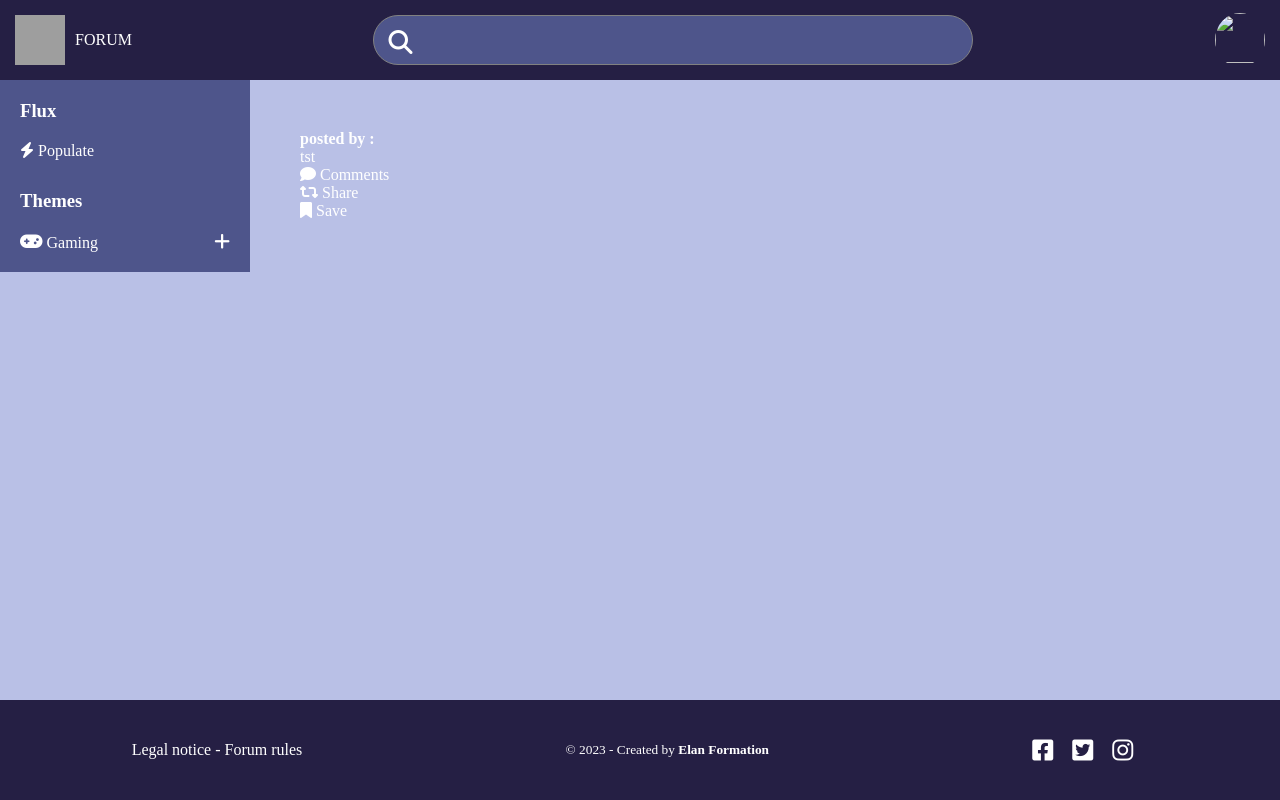
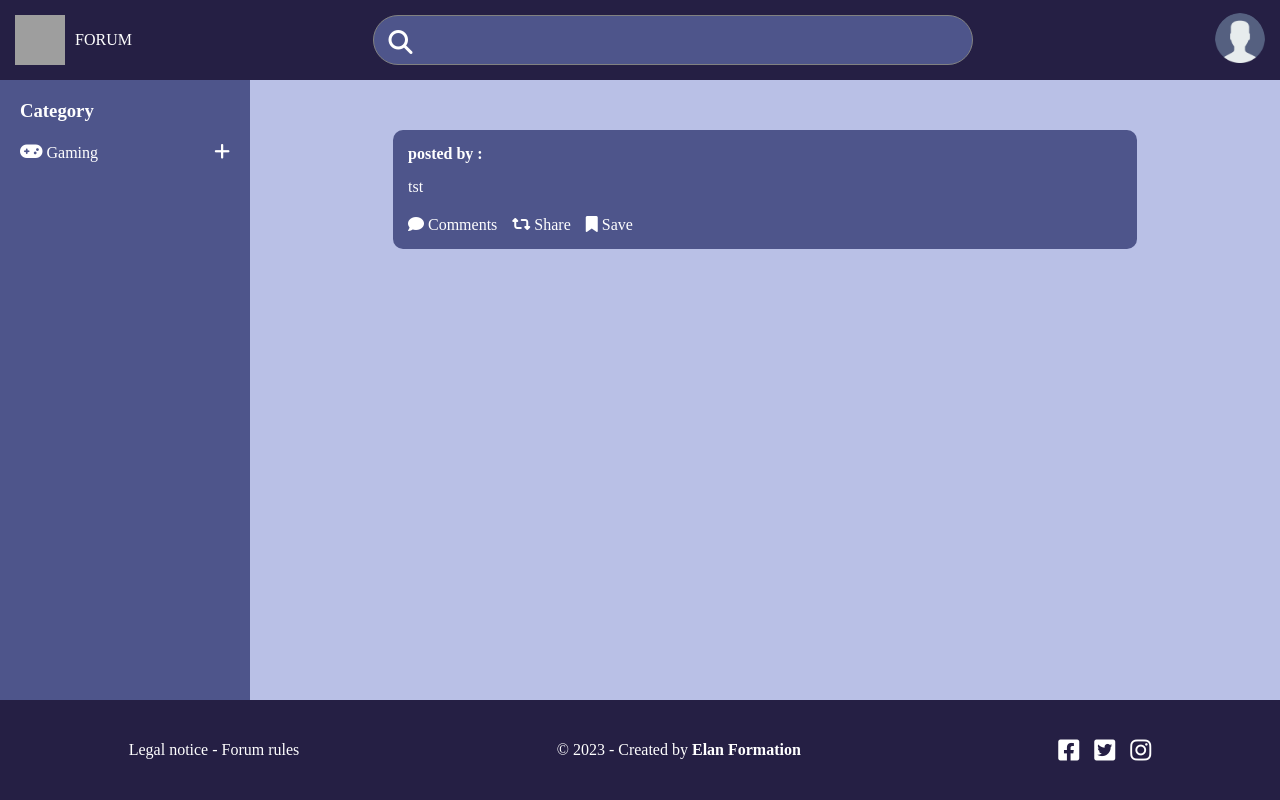
Before and after one commit to DenZaiyy/SQL_Forum, a PHP site: page / in a window 1280 px wide. Run offline with PHP 8.4, Linux system fonts and the light colour scheme; data comes from the database, SQL or seed files in the repository; data that the repository does not hold is empty; some libraries are stand-ins or nearby versions; grey boxes are pictures that could not be loaded.

Commit message:
Update Layout

```diff
--- a/public/css/style.css
+++ b/public/css/style.css
@@ -2,6 +2,18 @@
   margin: 0;
   padding: 0;
   box-sizing: border-box;
+}
+
+:root {
+  --body-color: #B9C0E6;
+  --head-color: #251F44;
+  --icon-topic-color: #B9C0E6;
+  --body-response-color: #829FD6;
+  --icon-topic-color-2: #4E558B;
+  --color-grey: #818181;
+  --color-white: #fff;
+  --trans_ease-in-out_02s: all .3s ease-in-out;
+  --trans-linear-02s: all .2s linear;
 }
 
 html {
@@ -9,18 +21,18 @@ html {
 }
 
 body {
-  background-color: #B9C0E6;
-  color: #fff;
-  min-height: 100%;
+  background-color: var(--body-color);
+  color: var(--color-white);
+  min-height: 100vh;
   position: relative;
 }
 body a {
-  color: #fff;
+  color: var(--color-white);
   text-decoration: none;
 }
 
 .container {
-  flex: 1 0 auto;
+  min-height: 100vh;
 }
 
 header nav {
@@ -29,11 +41,14 @@ header nav {
   justify-content: space-between;
   height: 80px;
   padding: 15px;
-  background-color: #251F44;
+  background-color: var(--head-color);
 }
 header nav .logo {
   display: flex;
   align-items: center;
+  -webkit-user-select: none;
+     -moz-user-select: none;
+          user-select: none;
 }
 header nav .logo p {
   margin-left: 10px;
@@ -54,9 +69,10 @@ header nav .searchBar input[type=search] {
   border-radius: 50px;
   border: 1px solid #818181;
   background-color: #4E558B;
-  color: #fff;
+  color: var(--color-white);
   padding: 15px;
   padding-left: 50px;
+  font-size: large;
 }
 header nav .searchBar input[type=search]:focus {
   outline: none;
@@ -64,6 +80,9 @@ header nav .searchBar input[type=search]:focus {
 header nav .profil {
   border-radius: 50%;
   overflow: hidden;
+  -webkit-user-select: none;
+     -moz-user-select: none;
+          user-select: none;
 }
 header nav .profil .dropdown-user-menu {
   display: none;
@@ -71,7 +90,6 @@ header nav .profil .dropdown-user-menu {
   width: 200px;
   right: 0;
   background-color: #4E558B;
-  color: #fff;
   box-shadow: 0px 8px 16px 0px rgba(0, 0, 0, 0.2);
   padding: 15px;
 }
@@ -108,18 +126,13 @@ header nav .profil:hover .dropdown-user-menu {
 
 .content-flex {
   display: flex;
+  min-height: 100%;
 }
 .content-flex aside {
   padding: 20px;
   min-width: 250px;
-  height: 100%;
+  min-height: 85vh;
   background-color: #4E558B;
-}
-.content-flex aside .flux {
-  margin-bottom: 30px;
-}
-.content-flex aside .flux h3 {
-  margin-bottom: 20px;
 }
 .content-flex aside .themes h3 {
   margin-bottom: 20px;
@@ -133,6 +146,35 @@ header nav .profil:hover .dropdown-user-menu {
 }
 .content-flex main {
   padding: 50px;
+  width: 100%;
+  display: flex;
+  flex-direction: column;
+  align-items: center;
+}
+.content-flex main .card-topic {
+  background-color: #4E558B;
+  padding: 15px;
+  border-radius: 10px;
+  width: 80%;
+  margin-bottom: 20px;
+}
+.content-flex main .card-topic .infos {
+  margin-bottom: 15px;
+}
+.content-flex main .card-topic .preview {
+  margin-bottom: 20px;
+}
+.content-flex main .card-topic .preview p {
+  text-align: justify;
+}
+.content-flex main .card-topic .btns {
+  display: flex;
+}
+.content-flex main .card-topic .btns .comments {
+  margin-right: 15px;
+}
+.content-flex main .card-topic .btns .share {
+  margin-right: 15px;
 }
 
 footer {
@@ -140,17 +182,29 @@ footer {
   align-items: center;
   justify-content: space-around;
   height: 100px;
-  background-color: #251F44;
+  background-color: var(--head-color);
   position: absolute;
   bottom: 0;
   left: 0;
   width: 100%;
   flex: 1;
 }
+footer .socials {
+  display: flex;
+}
+footer .socials a {
+  transition: var(--trans_ease-in-out_02s);
+}
 footer .socials a i {
   font-size: x-large;
-  padding: 0 15px 0 0;
 }
-footer .socials a i:nth-child(2) {
-  padding: unset;
+footer .socials a:hover {
+  transition: var(--trans_ease-in-out_02s);
+  color: #251F44;
+}
+footer .socials .fb {
+  margin-right: 15px;
+}
+footer .socials .twitter {
+  margin-right: 15px;
 }/*# sourceMappingURL=style.css.map */
--- a/public/css/style.scss
+++ b/public/css/style.scss
@@ -2,6 +2,19 @@
     margin: 0;
     padding: 0;
     box-sizing: border-box;
+}
+
+
+:root {
+    --body-color: #B9C0E6;
+    --head-color: #251F44;
+    --icon-topic-color: #B9C0E6;
+    --body-response-color: #829FD6;
+    --icon-topic-color-2: #4E558B;
+    --color-grey: #818181;
+    --color-white: #fff;
+    --trans_ease-in-out_02s: all .3s ease-in-out;
+    --trans-linear-02s: all .2s linear;
 }
 
 html {
@@ -9,19 +22,19 @@ html {
 }
 
 body {
-    background-color: #B9C0E6;
-    color: #fff;
-    min-height: 100%;
+    background-color: var(--body-color);
+    color: var(--color-white);
+    min-height: 100vh;
     position: relative;
 
     a {
-        color: #fff;
+        color: var(--color-white);
         text-decoration: none;
     }
 }
 
 .container {
-    flex: 1 0 auto;
+    min-height: 100vh;
 }
 
 header {
@@ -31,10 +44,11 @@ header {
         justify-content: space-between;
         height: 80px;
         padding: 15px;
-        background-color: #251F44;
+        background-color: var(--head-color);
         .logo {
             display: flex;
             align-items: center;
+            user-select: none;
 
             p {
                 margin-left: 10px;
@@ -56,9 +70,10 @@ header {
                 border-radius: 50px;
                 border: 1px solid #818181;
                 background-color: #4E558B;
-                color: #fff;
+                color: var(--color-white);
                 padding: 15px;
                 padding-left: 50px;
+                font-size: large;
 
                 &:focus {
                     outline: none;
@@ -69,6 +84,7 @@ header {
         .profil {
             border-radius: 50%;
             overflow: hidden;
+            user-select: none;
 
             .dropdown-user-menu {
                 display: none;
@@ -76,7 +92,6 @@ header {
                 width: 200px;
                 right: 0;
                 background-color: #4E558B;
-                color: #fff;
                 box-shadow: 0px 8px 16px 0px rgba(0,0,0,0.2);
                 padding: 15px;
 
@@ -124,18 +139,12 @@ header {
 }
 .content-flex {
     display: flex;
+    min-height: 100%;
     aside {
         padding: 20px;
         min-width: 250px;
-        height: 100%;
+        min-height: 85vh;
         background-color: #4E558B;
-
-        .flux {
-            margin-bottom: 30px;
-            h3 {
-                margin-bottom: 20px;
-            }
-        }
 
         .themes {
             h3 {
@@ -157,6 +166,41 @@ header {
 
     main {
         padding: 50px;
+        width: 100%;
+        display: flex;
+        flex-direction: column;
+        align-items: center;
+
+        .card-topic {
+            background-color: #4E558B;
+            padding: 15px;
+            border-radius: 10px;
+            width: 80%;
+            margin-bottom: 20px;
+
+            .infos {
+                margin-bottom: 15px;
+            }
+
+            .preview {
+                p {
+                    text-align: justify;
+                }
+                margin-bottom: 20px;
+            }
+
+            .btns {
+                display: flex;
+
+                .comments {
+                    margin-right: 15px;
+                }
+
+                .share {
+                    margin-right: 15px;
+                }
+            }
+        }
     }
 }
 
@@ -165,7 +209,7 @@ footer {
     align-items: center;
     justify-content: space-around;
     height: 100px;
-    background-color: #251F44;
+    background-color: var(--head-color);
     position: absolute;
     bottom: 0;
     left: 0;
@@ -174,15 +218,26 @@ footer {
     flex: 1;
 
     .socials {
+        display: flex;
         a {
+            transition: var(--trans_ease-in-out_02s);
             i {
                 font-size: x-large;
-                padding: 0 15px 0 0;
+            }
 
-                &:nth-child(2) {
-                    padding: unset;
-                }
+            &:hover {
+                transition: var(--trans_ease-in-out_02s);
+                color: #251F44;
             }
+        }
+
+
+        .fb {
+            margin-right: 15px;
+        }
+
+        .twitter {
+            margin-right: 15px;
         }
     }
 }
--- a/view/layout.php
+++ b/view/layout.php
@@ -9,6 +9,7 @@
     <link rel="stylesheet" href="https://cdnjs.cloudflare.com/ajax/libs/font-awesome/5.13.0/css/all.min.css" integrity="sha256-h20CPZ0QyXlBuAw7A+KluUYx/3pK+c7lYEpqLTlxjYQ=" crossorigin="anonymous" />
     <link rel="stylesheet" href="https://cdnjs.cloudflare.com/ajax/libs/font-awesome/6.3.0/css/all.min.css" integrity="sha512-SzlrxWUlpfuzQ+pcUCosxcglQRNAq/DZjVsC0lE40xsADsfeQoEypE+enwcOiGjk/bSuGGKHEyjSoQ1zVisanQ==" crossorigin="anonymous" referrerpolicy="no-referrer" />
     <link rel="stylesheet" href="<?= PUBLIC_DIR ?>/css/style.css">
+    <link rel="shortcut icon" href="public/img/logo.png" type="image/x-icon">
     <title><?= $title ?></title>
 </head>
 
@@ -21,7 +22,7 @@
             <nav>
                 <a href="index.php">
                     <div class="logo">
-                        <img src="public/img/logo-free-forums.png" alt="logo of forum" width="50" height="50">
+                        <img src="public/img/logo.png" alt="logo of forum" width="50" height="50">
                         <p>FORUM</p>
                     </div>
                 </a>
@@ -30,11 +31,11 @@
                     <i class="fa-solid fa-magnifying-glass"></i>
                 </div>
                 <div class="profil">
-                    <img src="" alt="" height="50" width="50">
+                    <img src="public/img/default-user.png" alt="image of user" height="50" width="50">
                     <div class="dropdown-user-menu">
                         <a href="">
                             <div class="user-info">
-                                <img src="" alt="" height="50" width="50">
+                                <img src="public/img/default-user.png" alt="image of user" height="50" width="50">
                                 <strong>test</strong>
                             </div>
                         </a>
@@ -83,14 +84,8 @@
         </header>
         <div class="content-flex">
             <aside>
-                <div class="flux">
-                    <h3>Flux</h3>
-                    <a href="">
-                        <i class="fa-solid fa-bolt"></i> Populate
-                    </a>
-                </div>
                 <div class="themes">
-                    <h3>Themes</h3>
+                    <h3>Category</h3>
                     <div class="cat">
                         <div class="item">
                             <a href="">
@@ -112,17 +107,23 @@
         <footer>
             <?php $date = date('Y'); ?>
             <p><a href="">Legal notice</a> - <a href="/home/forumRules.html">Forum rules</a></p>
-            <small>&copy; <?= $date ?> - Created by <strong><a href="https://www.elan-formation.eu/" target="_blank">Elan Formation</a></strong></small>
+            <p>&copy; <?= $date ?> - Created by <strong><a href="https://www.elan-formation.eu/" target="_blank">Elan Formation</a></strong></p>
             <div class="socials">
+                <div class="fb">
                     <a href="" target="_blank">
                         <i class="fa-brands fa-square-facebook"></i>
                     </a>
+                </div>
+                <div class="twitter">
                     <a href="" target="_blank">
                         <i class="fa-brands fa-square-twitter"></i>
                     </a>
+                </div>
+                <div class="insta">
                     <a href="" target="_blank">
                         <i class="fa-brands fa-instagram"></i>
                     </a>
+                </div>
             </div>
             <!-- <button id="ajaxbtn">Surprise en Ajax !</button> -> cliqué <span id="nbajax">0</span> fois -->
         </footer>
```
Also changed, not shown: 1 other file. Lines whose indentation alone changed are shown as unchanged.
